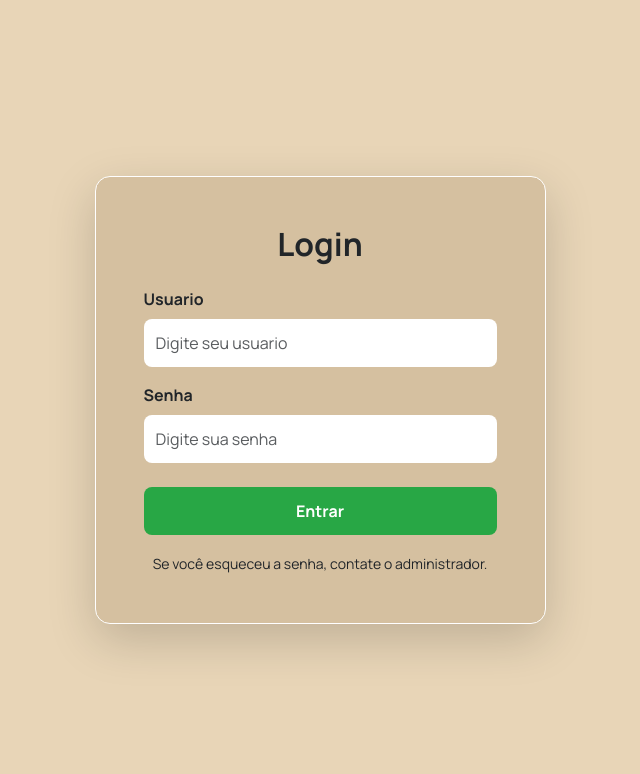
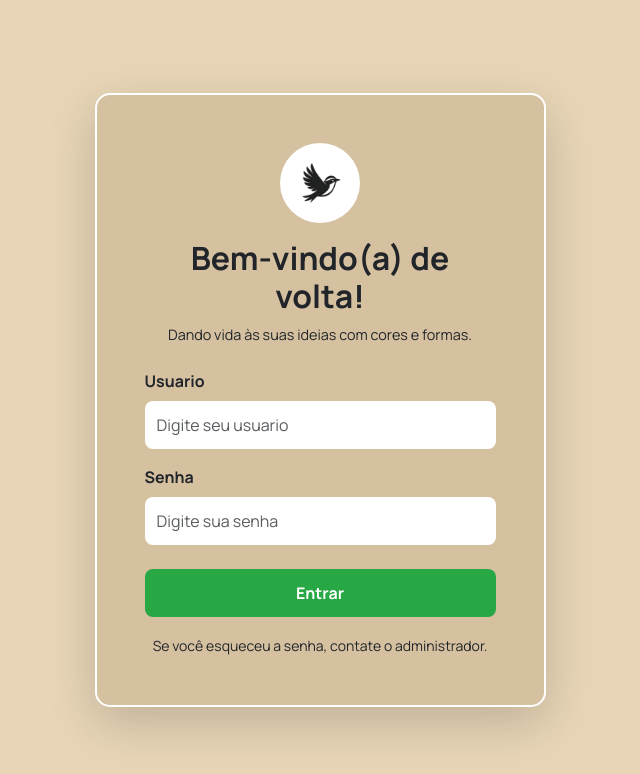
Before and after one commit to nicjulek/paintviz-front, a React (Create React App) app: page /login in a window 1280 px wide. Shown: the top 774 px of the page, without its empty margins (320-960 px from the left). Built offline with nearby package versions, Linux system fonts and the light colour scheme.

Commit message:
Refatora layout da página de login

```diff
--- a/src/App.tsx
+++ b/src/App.tsx
@@ -73,7 +73,6 @@ const App: React.FC = () => {
   return (
     <BrowserRouter>
       <Routes>
-        {/* se não estiver logado, sempre redireciona para login */}
         {!user ? (
           <>
             <Route
@@ -86,7 +85,6 @@ const App: React.FC = () => {
             />
           </>
         ) : (
-          // se estiver logado, mostra as páginas com header/footer
           <>
             <Route
               path="/login"
--- a/src/pages/Login.tsx
+++ b/src/pages/Login.tsx
@@ -69,9 +69,37 @@ const Login: React.FC<LoginProps> = ({ onLoginSuccess }) => {
       <div className="container">
         <div className="row justify-content-center">
           <div className="col-md-5 col-sm-6">
-            <div className="card shadow-lg" style={{ backgroundColor: '#D5C0A0', border: '1px solid white', borderRadius: '15px' }}>
+            <div
+              className="card shadow-lg"
+              style={{
+                backgroundColor: '#D5C0A0',
+                border: '2px solid white',
+                borderRadius: '15px'
+              }}
+            >
               <div className="card-body p-5">
-                <h2 className="text-center mb-4 fw-bold text-dark">Login</h2>
+                {/* Logo e título */}
+                <div className="text-center mb-4">
+                  <div
+                    className="rounded-circle d-inline-flex align-items-center justify-content-center mb-3"
+                    style={{
+                      width: '80px',
+                      height: '80px',
+                      backgroundColor: 'white'
+                    }}
+                  >
+                    <img
+                      src="/icon-p.png"
+                      alt="PaintViz Logo"
+                      width="50"
+                      height="50"
+                    />
+                  </div>
+                  <h2 className="fw-bold text-dark mb-2">Bem-vindo(a) de volta!</h2>
+                  <p className="text-dark mb-0" style={{ fontSize: '0.9rem' }}>
+                    Dando vida às suas ideias com cores e formas.
+                  </p>
+                </div>
 
                 {error && (
                   <div className="alert alert-danger" role="alert">
```
